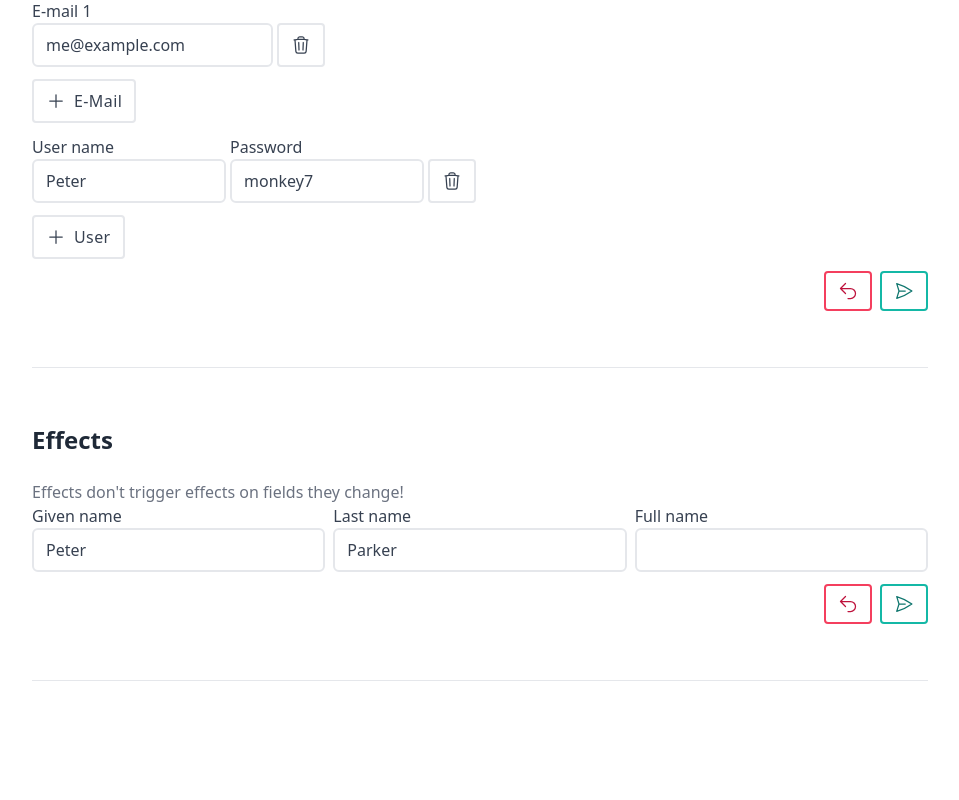
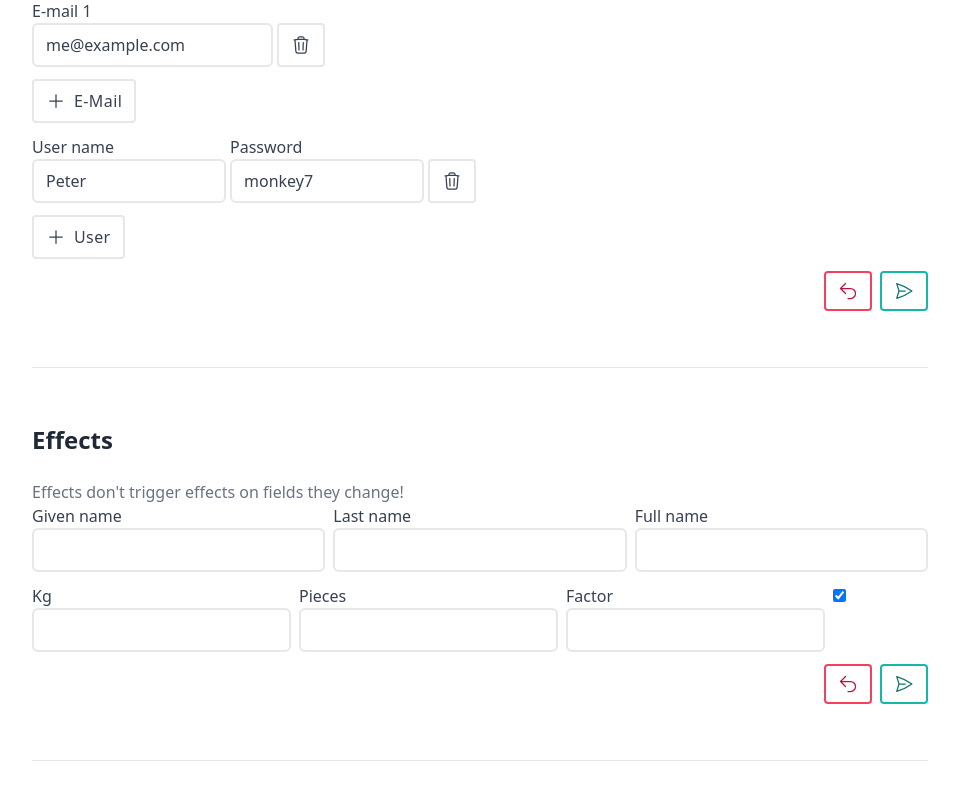
Before and after one commit to rodogir/my-form, a React (Vite) app: page / in a window 1280 px wide. Shown: the part 358-1158 px from the top of the page, without its empty margins (160-1119 px from the left). Before the commit the page ends 1079 px from the top, so only its background shows below. Built offline with nearby package versions, Linux system fonts and the light colour scheme.

Commit message:
update to yarn 3

```diff
--- a/package.json
+++ b/package.json
@@ -23,5 +23,6 @@
     "tailwindcss": "^3.1.8",
     "typescript": "^4.6.4",
     "vite": "^3.1.0"
-  }
+  },
+  "packageManager": "yarn@3.2.3"
 }
--- a/src/examples/Effects.tsx
+++ b/src/examples/Effects.tsx
@@ -1,6 +1,7 @@
 import { Form, useForm } from "../form/useForm";
 import {
   Buttons,
+  Checkbox,
   P,
   ResetButton,
   Section,
@@ -12,9 +13,13 @@ import { FormStateMessage, waitFor } from "./helpers";
 export function Effects() {
   const form = useForm({
     defaultValues: {
-      firstName: "Peter",
-      lastName: "Parker",
+      firstName: "",
+      lastName: "",
       fullName: "",
+      quantityKg: "",
+      quantityPc: "",
+      factor: "",
+      locked: true,
     },
     effects: {
       firstName: (value, { setValue, getValues }) => {
@@ -24,6 +29,34 @@ export function Effects() {
       lastName: (value, { setValue, getValues }) => {
         const firstName = getValues().firstName;
         setValue("fullName", `${firstName} ${value}`);
+      },
+      quantityKg: (value, { setValue, getValues }) => {
+        const { factor, locked, quantityPc } = getValues();
+        if (!locked) {
+          const factor = parseFloat(value) / parseFloat(quantityPc);
+          if (!isNaN(factor) && isFinite(factor)) {
+            setValue("factor", factor.toString());
+          }
+          return;
+        }
+        const otherQuantity = parseFloat(value) / parseFloat(factor);
+        if (!isNaN(otherQuantity) && isFinite(otherQuantity)) {
+          setValue("quantityPc", otherQuantity.toString());
+        }
+      },
+      quantityPc: (value, { setValue, getValues }) => {
+        const { factor, locked, quantityKg } = getValues();
+        if (!locked) {
+          const factor = parseFloat(quantityKg) / parseFloat(value);
+          if (!isNaN(factor) && isFinite(factor)) {
+            setValue("factor", factor.toString());
+          }
+          return;
+        }
+        const otherQuantity = parseFloat(value) * parseFloat(factor);
+        if (!isNaN(otherQuantity) && isFinite(otherQuantity)) {
+          setValue("quantityKg", otherQuantity.toString());
+        }
       },
     },
   });
@@ -52,6 +85,12 @@ export function Effects() {
           <TextInputField name="lastName" label="Last name" />
           <TextInputField name="fullName" label="Full name" />
         </div>
+        <div className="flex gap-2">
+          <TextInputField name="quantityKg" label="Kg" />
+          <TextInputField name="quantityPc" label="Pieces" />
+          <TextInputField name="factor" label="Factor" readOnly />
+          <Checkbox name="locked" />
+        </div>
         <Buttons>
           <ResetButton
             onClick={() => {
--- a/src/examples/components.tsx
+++ b/src/examples/components.tsx
@@ -10,9 +10,10 @@ import { useCheckbox, useFormField } from "../form/useForm";
 interface TextInputFieldProps {
   name: string;
   label?: string;
+  readOnly?: boolean;
 }
 
-export function TextInputField({ name, label }: TextInputFieldProps) {
+export function TextInputField({ name, label, readOnly }: TextInputFieldProps) {
   const props = useFormField(name);
   const id = useId();
   return (
@@ -26,6 +27,7 @@ export function TextInputField({ name, label }: TextInputFieldProps) {
         id={id}
         type="text"
         className="appearance-none block w-full h-11 px-3 py-2 text-gray-700 bg-white border-2 border-gray-200 rounded-md focus:border-teal-400 focus:ring-teal-300 focus:ring-opacity-40 focus:outline-none focus:ring"
+        readOnly={readOnly}
         {...props}
       />
     </div>
```
Also changed, not shown: .yarnrc.yml (added), 2 other files (tests, documents, lock files or other folders).
